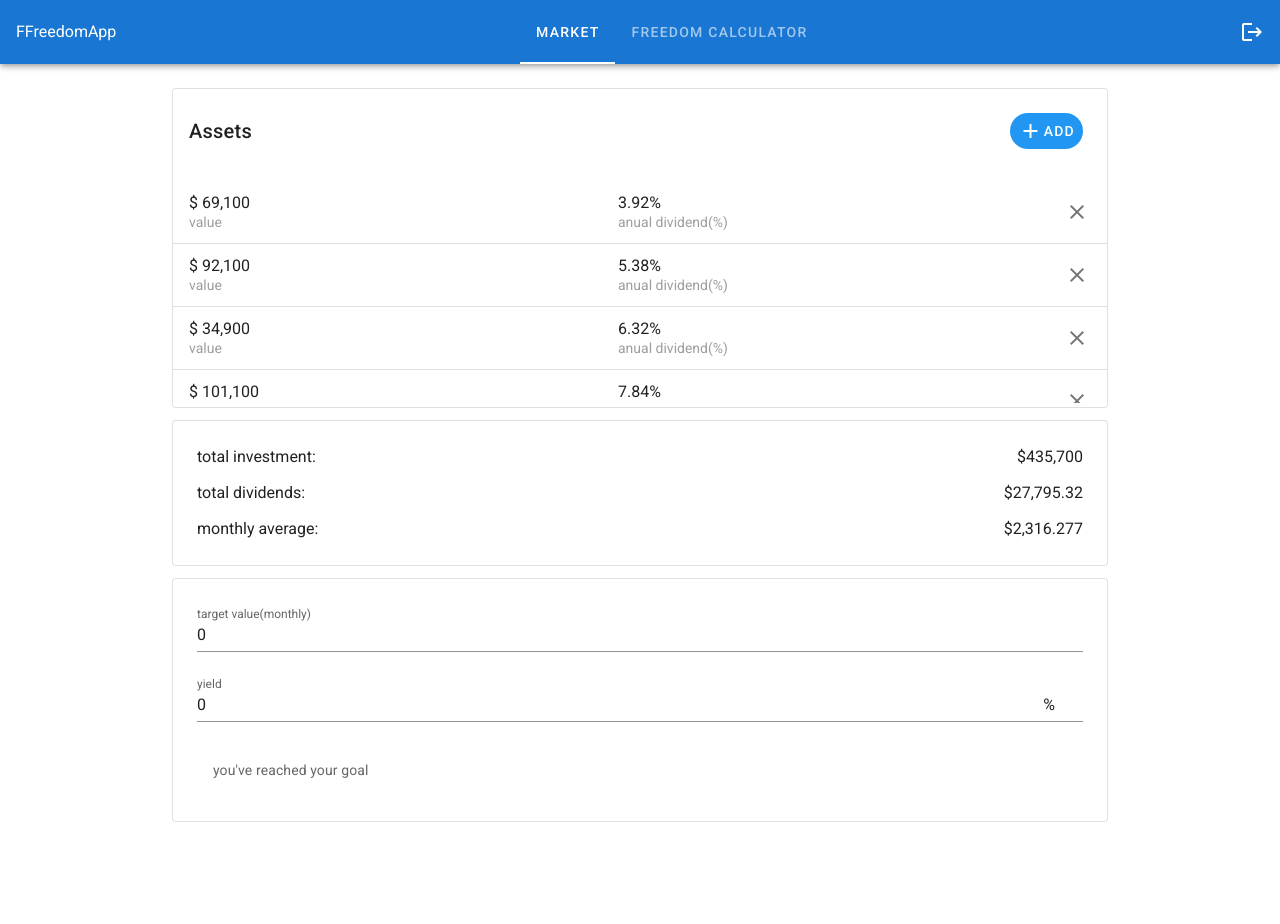
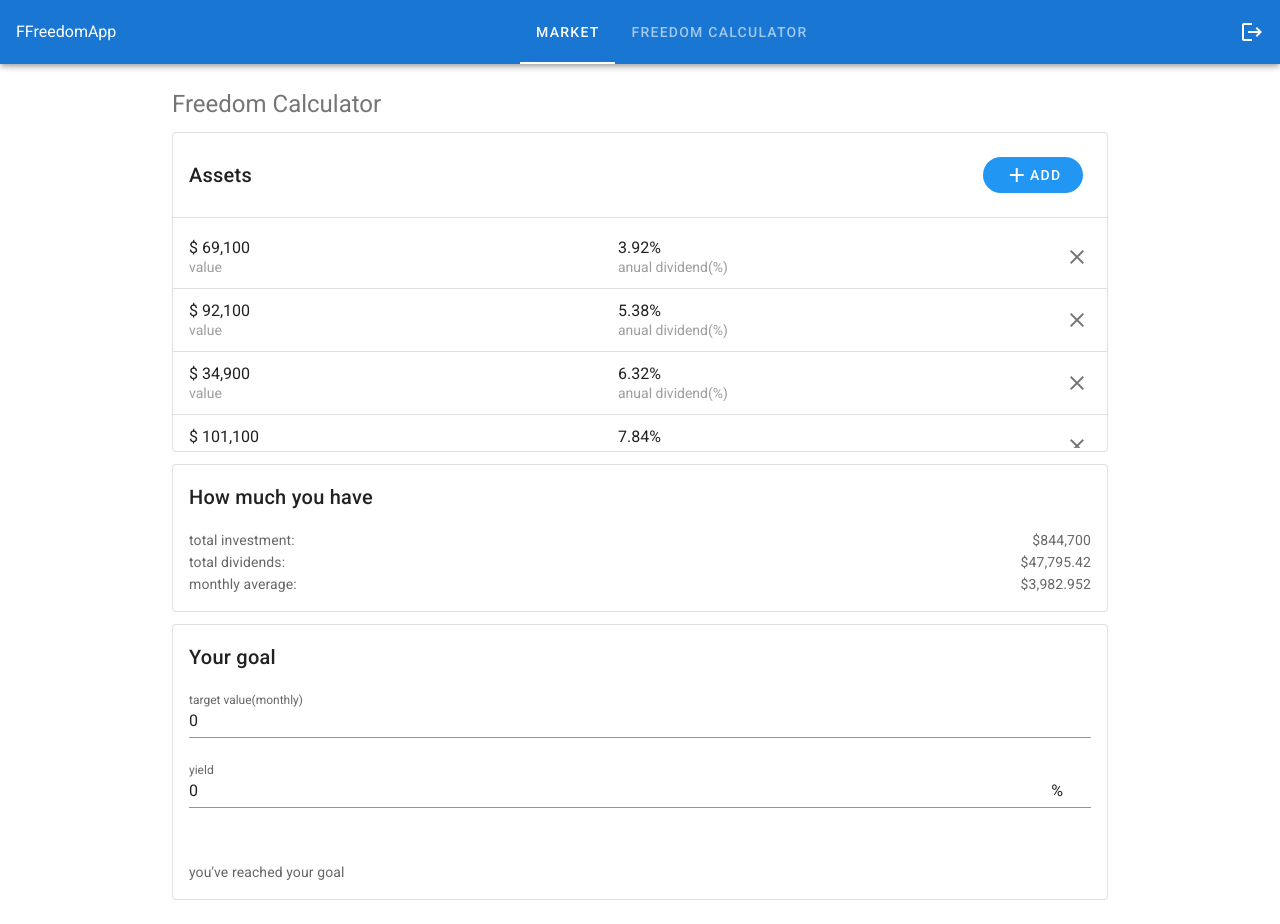
Before and after one commit to weily10/finance-app, a Vue app: page /#/freeCalculator in a window 1280 px wide. Before the commit the page ends 846 px from the top, so only its background shows below. Built offline with nearby package versions, Linux system fonts and the light colour scheme; data requests are answered from the project's data file.

Commit message:
text fix

```diff
--- a/db.json
+++ b/db.json
@@ -46,6 +46,16 @@
       "assetValue": "138500",
       "divyield": "7.22",
       "id": 7
+    },
+    {
+      "assetValue": "204500",
+      "divyield": "4.89",
+      "id": 8
+    },
+    {
+      "assetValue": "204500",
+      "divyield": "4.89",
+      "id": 9
     }
   ],
   "get-quotes": [
--- a/src/views/FreeCalculator.vue
+++ b/src/views/FreeCalculator.vue
@@ -32,17 +32,31 @@
         </v-card-text>
       </v-card>
     </v-dialog>
+    <v-row>
+      <v-col class="text-h5 mb-3 grey--text text--darken-1">
+        Freedom Calculator</v-col
+      >
+    </v-row>
     <v-card outlined height="320px" max-height="450px">
       <v-card-title
-        >Assets <v-spacer></v-spacer>
+        >Assets
+        <v-spacer></v-spacer>
         <v-card-actions>
-          <v-btn color="blue" rounded depressed dark @click="dialog1 = true">
-            <v-icon>mdi-plus</v-icon><v-spacer></v-spacer> add
+          <v-btn
+            color="blue"
+            rounded
+            depressed
+            dark
+            width="100px"
+            @click="dialog1 = true"
+          >
+            <v-icon>mdi-plus</v-icon> add
           </v-btn>
-        </v-card-actions></v-card-title
-      >
+        </v-card-actions>
+      </v-card-title>
+       <v-divider></v-divider>
+      <v-card width="100%" height="230px" elevation="0" class="mx-auto scroll">
 
-      <v-card width="100%" height="230px" elevation="0" class="mx-auto scroll">
         <v-list>
           <div v-if="assets.length <= 0">
             <div align="center">no data</div>
@@ -76,27 +90,34 @@
         </v-list>
       </v-card>
     </v-card>
-    <v-card class="mt-3 pa-3" outlined>
-      <div class="ma-3 flex">
+    <v-card class="mt-3" outlined>
+      <v-card-title>How much you have</v-card-title>
+      <v-card-text>
+        <div class="flex">
           <div class="width-2">total investment:</div>
           <div class="width-2" align="right">
             ${{ Intl.NumberFormat().format(sumAssets()) }}
           </div>
         </div>
-      <div class="ma-3 flex">
+        <div class="flex">
           <div class="width-2">total dividends:</div>
           <div class="width-2" align="right">
             ${{ Intl.NumberFormat().format(sumDiv()) }}
           </div>
         </div>
-      <div class="ma-3 flex">
+        <div class="flex">
           <div class="width-2">monthly average:</div>
           <div class="width-2" align="right">
             ${{ Intl.NumberFormat().format(sumDiv() / 12) }}
           </div>
         </div>
+      </v-card-text>
     </v-card>
-    <v-card class="mt-3 pa-6" outlined>
+    <v-card class="mt-3" outlined>
+      <v-card-title>
+        Your goal
+      </v-card-title>
+      <v-card-text>
         <v-text-field
           label="target value(monthly)"
           type="number"
@@ -110,12 +131,14 @@
           suffix="%"
           clearable
         ></v-text-field>
+      </v-card-text>
       <v-card-text v-if="sumDiv() / 12 >= targetvalue">
         you've reached your goal
       </v-card-text>
       <v-card-text v-else>
         <p>
-          ${{ remainValue() }} left to achieve freedom <br class="brnodisplay" />
+          ${{ remainValue() }} left to achieve freedom
+          <br class="brnodisplay" />
           with average {{ yield1 }}% yield
         </p>
       </v-card-text>
--- a/src/views/Home.vue
+++ b/src/views/Home.vue
@@ -1,8 +1,10 @@
 <template>
   <div>
     <v-row align="center" class="d-flex flex-column flex-sm-row">
-      <v-col>
+      <v-col class="text-h5 grey--text text--darken-1"> Market</v-col>
+      <v-col class="mt-3">
         <v-autocomplete
+          dense
           label="search stocks"
           v-model="stockSearch"
           :search-input.sync="search"
@@ -15,8 +17,14 @@
         >
         </v-autocomplete>
       </v-col>
-      <v-col>
-        <v-select label="select region" :items="regions" v-model="regionSelect" :search-input.sync="search">
+      <v-col class="mt-3">
+        <v-select
+          dense
+          label="select region"
+          :items="regions"
+          v-model="regionSelect"
+          :search-input.sync="search"
+        >
         </v-select>
       </v-col>
     </v-row>
@@ -71,12 +79,12 @@
             <div class="d-flex flex-row">
               <div class="label">Price/Sales</div>
               <v-spacer></v-spacer>
-              <div class="text--primary ">{{ quote.priceSales}}</div>
+              <div class="text--primary ">{{ quote.priceSales }}</div>
             </div>
             <div class="d-flex flex-row">
               <div class="label">Shares</div>
               <v-spacer></v-spacer>
-              <div class="text--primary ">{{ numFormatter(quote.shares)}}</div>
+              <div class="text--primary ">{{ numFormatter(quote.shares) }}</div>
             </div>
           </div>
         </div>
@@ -103,7 +111,7 @@ export default {
   data() {
     return {
       regionSelect: "Taiwan",
-      regions: ["Taiwan", "USA","Brazil"],
+      regions: ["Taiwan", "USA", "Brazil"],
       isLoading: false,
       quotes: [],
       divyield: 0.0,
@@ -123,7 +131,7 @@ export default {
         dividendYield: 0,
         eps: 0,
         shares: 0,
-        priceSales:0,
+        priceSales: 0,
         beta: 0,
       },
     };
@@ -194,6 +202,10 @@ export default {
 </script>
 
 <style scoped>
+.customcss {
+  font-size: 1.5rem;
+  color: rgba(94, 86, 105, 0.68);
+}
 .label {
   width: 100px;
 }
```
Lines whose indentation alone changed are shown as unchanged.
